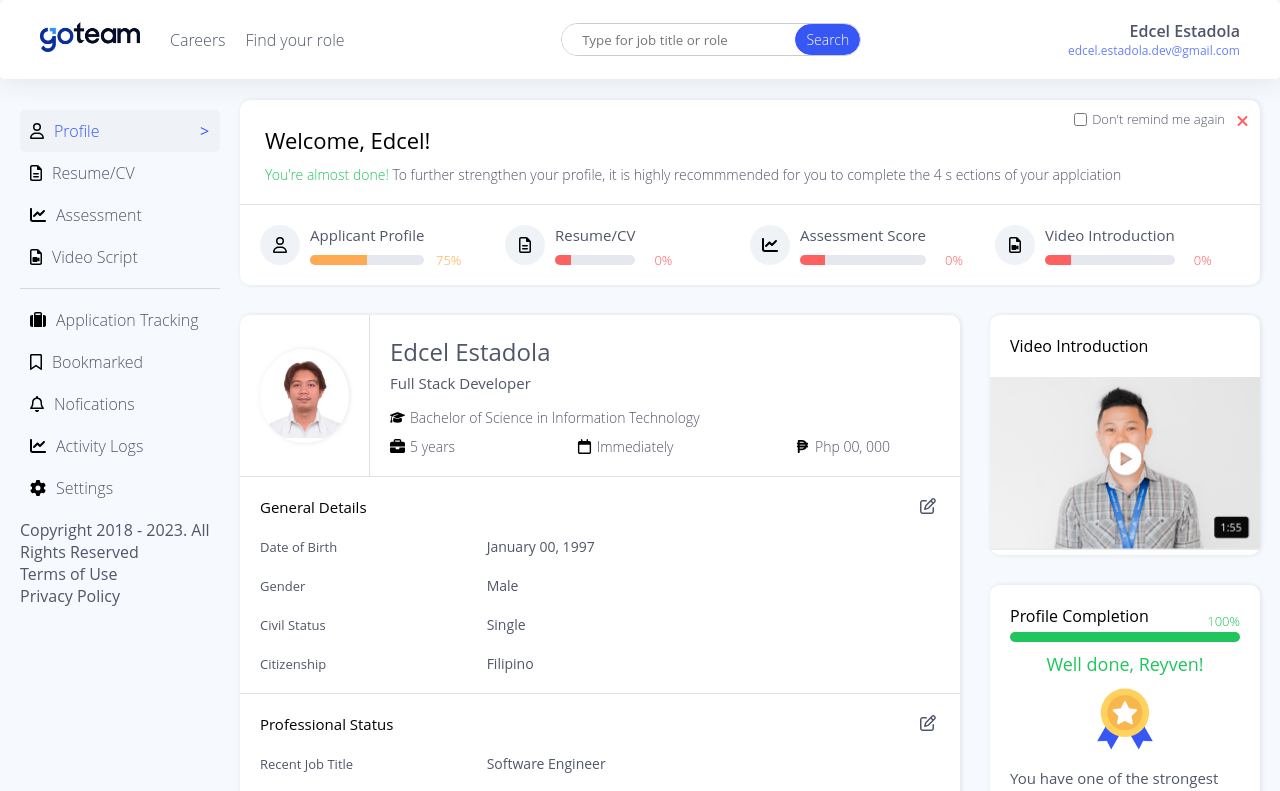
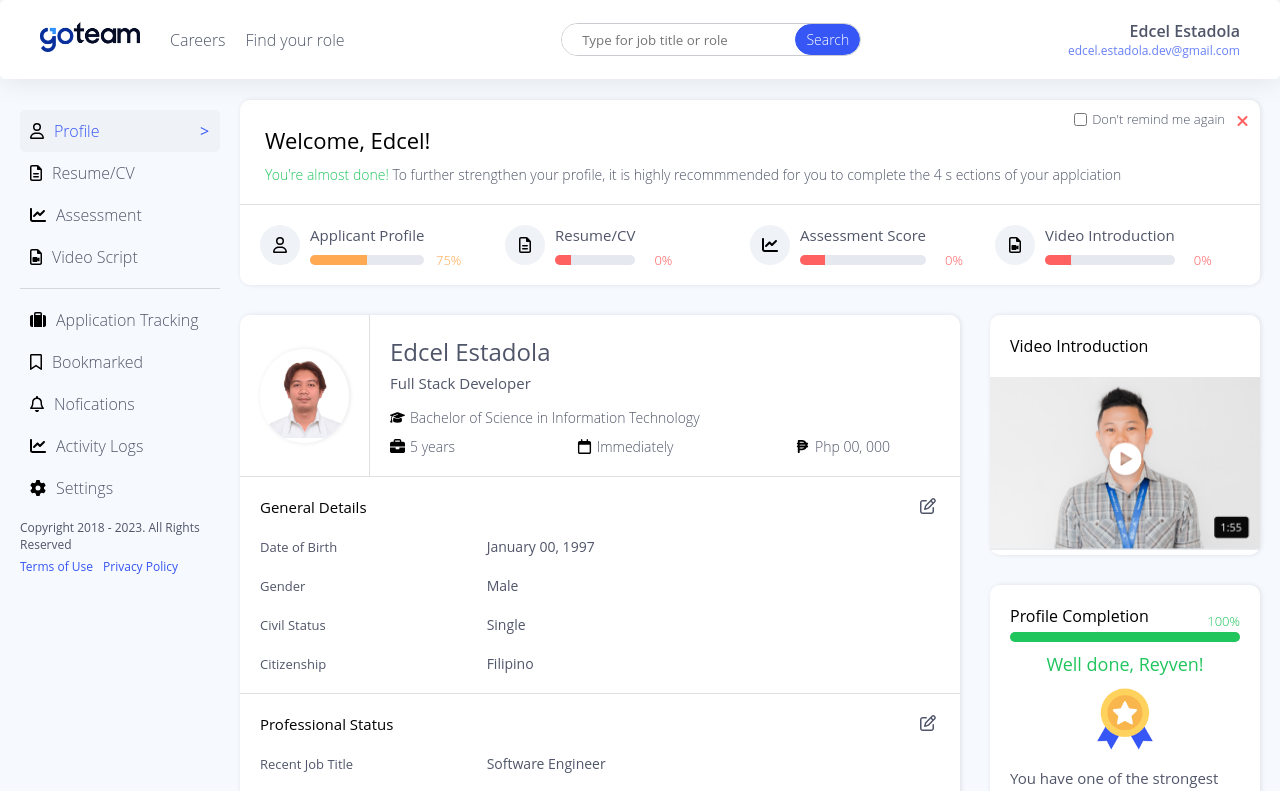
Before and after one commit to edcel22/profile_fe, a Nuxt app: page / in a window 1280 px wide. Shown: the top 791 px of the page. Built offline with nearby package versions, Linux system fonts and the light colour scheme.

Commit message:
fix linter

```diff
--- a/components/tab/TabNavigation.vue
+++ b/components/tab/TabNavigation.vue
@@ -6,12 +6,11 @@
       />
     </div>
     <div class="tab_links">
-      <Links
-        :items="navigation_links"
-      />
-      {{ wlsjkldfs }}
+  <Links
+    :items="navigation_links"
+  />
     </div>
-    <div class="short_info"
+    <div class="short_info">
       <p>Copyright 2018 - 2023. All Rights Reserved</p>
       <div class="links">
         <nuxt-link to="">Terms of Use</nuxt-link>
```
